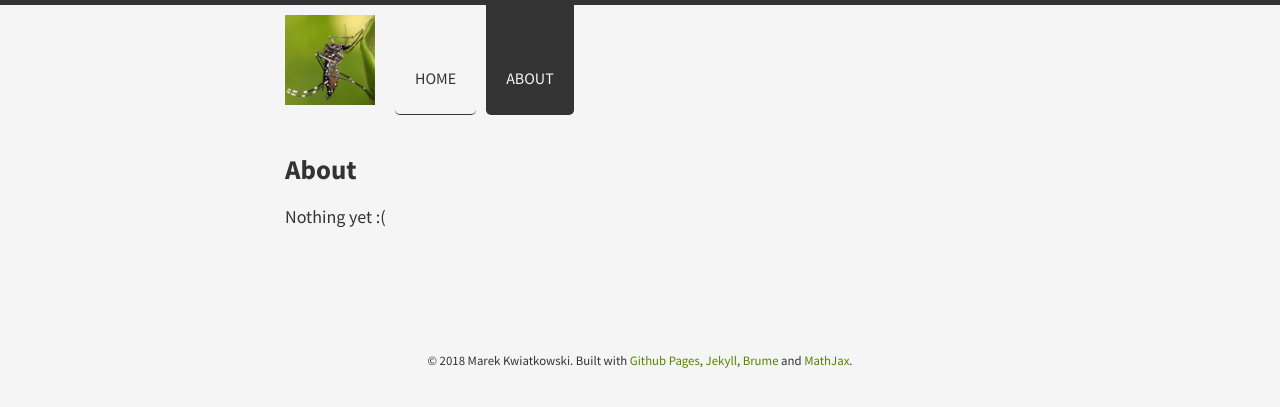
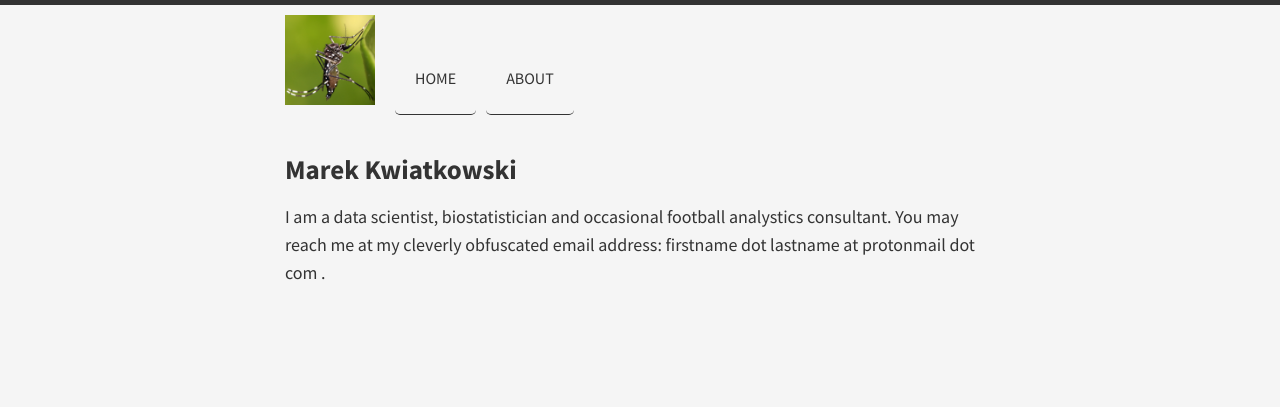
Before and after one commit to huffyhenry/huffyhenry.github.io, a Jekyll site: the page built from about/index.md, in a window 1280 px wide. Shown: the top 407 px of the page. Built offline with Jekyll 4.4.1, drawn with Linux system fonts in a browser that asks for light colours.

Commit message:
Create the About page

```diff
--- a/_layouts/default.html
+++ b/_layouts/default.html
@@ -20,6 +20,7 @@
 
       {{ content }}
 
+      {% unless page.title == "Marek Kwiatkowski" %}
       <footer>
         <p>
           &copy; 2018 Marek Kwiatkowski. Built with
@@ -29,6 +30,7 @@
           <a href="https://www.mathjax.org/">MathJax</a>.
         </p>
       </footer>
+      {% endunless %}
     </main>
 
     <!-- scripts -->
--- a/about/index.md
+++ b/about/index.md
@@ -1,6 +1,8 @@
 ---
 layout: page
-title: About
+title: Marek Kwiatkowski
 ---
 
-Nothing yet :(
+I am a data scientist, biostatistician and occasional football analystics
+consultant. You may reach me at my cleverly obfuscated email address:
+firstname dot lastname at protonmail dot com .
```
